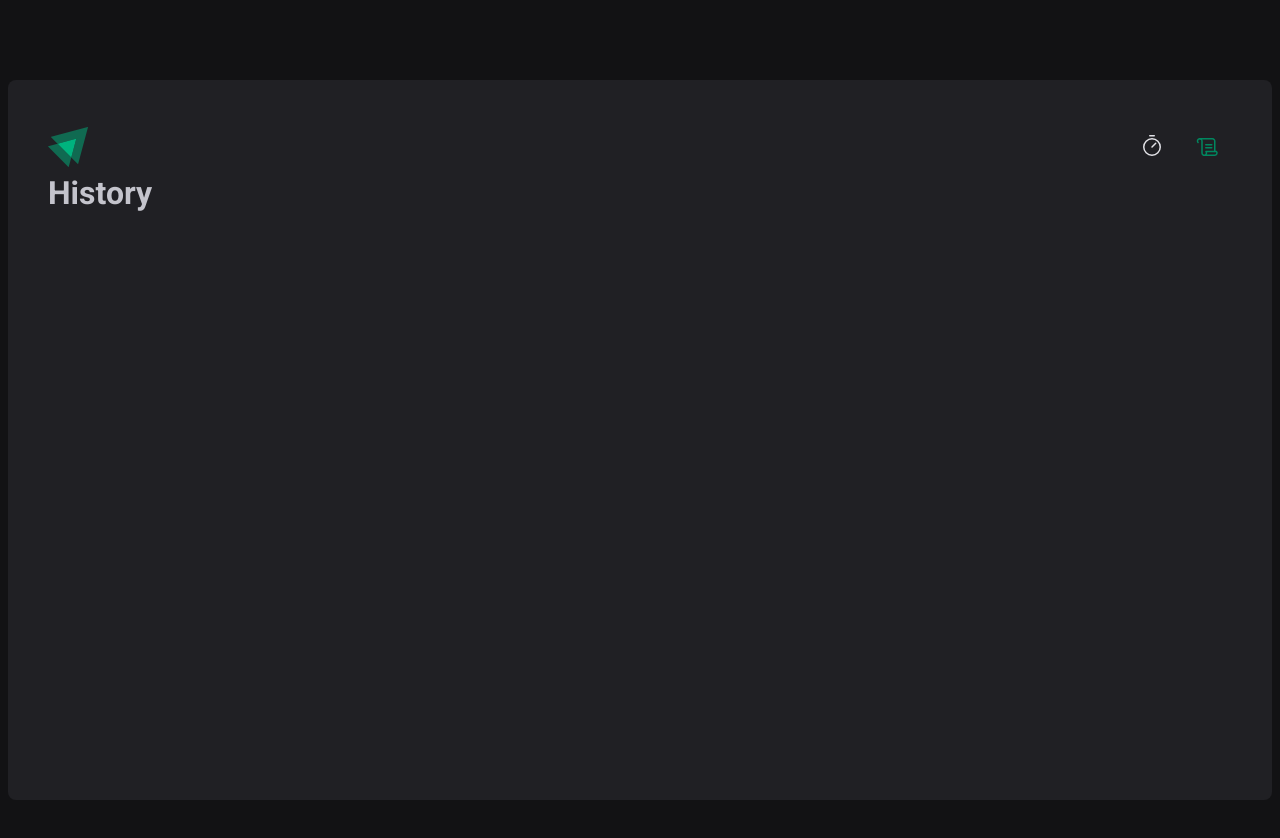
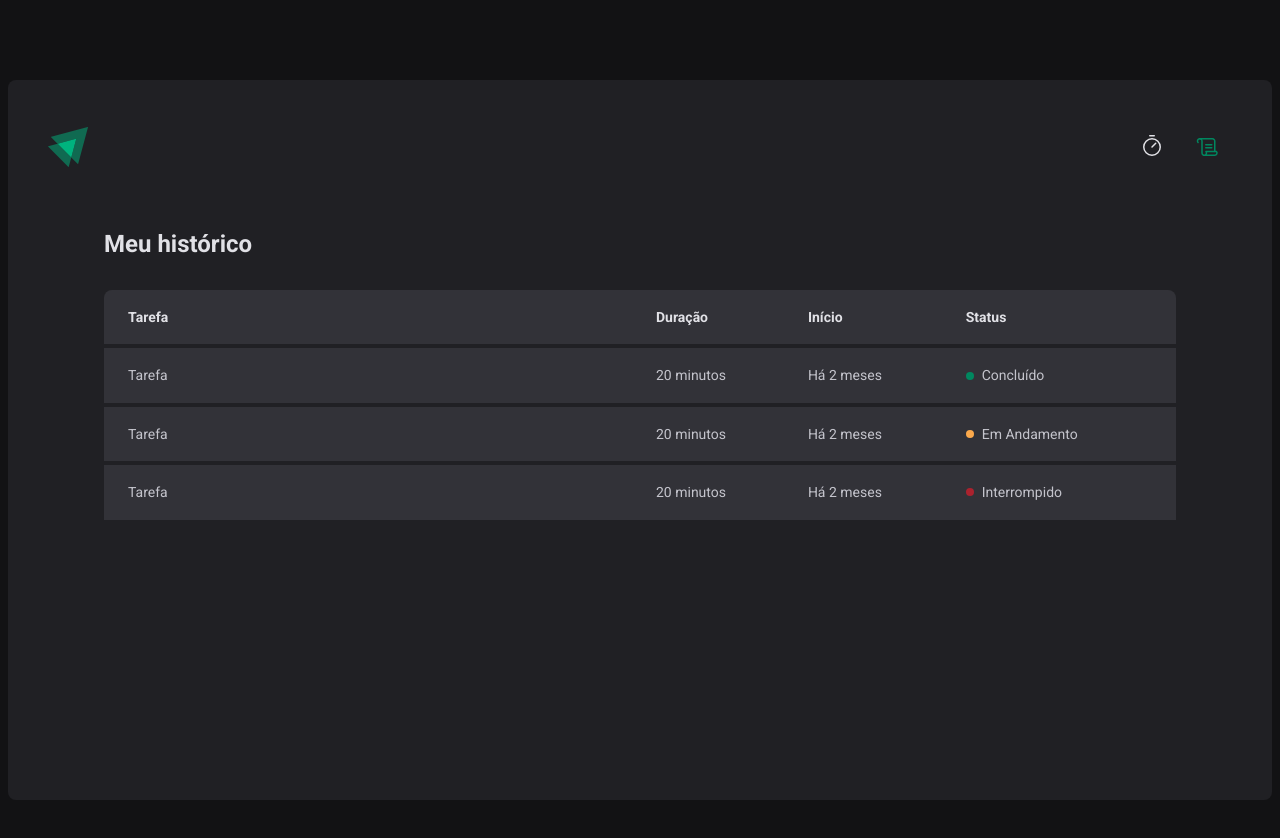
Before and after one commit to anderrf/ignite-timer, a React (Vite) app: page /history in a window 1280 px wide. Shown: the top 838 px of the page. Built offline with nearby package versions, Linux system fonts and the light colour scheme.

Commit message:
History component

```diff
--- a/src/Router.tsx
+++ b/src/Router.tsx
@@ -1,6 +1,6 @@
 import { Routes, Route } from 'react-router-dom'
 import { Home } from './pages/Home/Index'
-import { History } from './pages/History'
+import { History } from './pages/History/Index'
 import { DefaultLayout } from './layouts/DefaultLayout/Index'
 
 export function Router() {
--- a/src/pages/History.tsx
+++ /dev/null
@@ -1,3 +0,0 @@
-export function History() {
-  return <h1>History</h1>
-}
--- /dev/null
+++ b/src/pages/History/Index.tsx
@@ -0,0 +1,47 @@
+import { HistoryContainer, HistoryList, Status } from './styles'
+
+export function History() {
+  return (
+    <HistoryContainer>
+      <h1>Meu histórico</h1>
+      <HistoryList>
+        <table>
+          <thead>
+            <tr>
+              <th>Tarefa</th>
+              <th>Duração</th>
+              <th>Início</th>
+              <th>Status</th>
+            </tr>
+          </thead>
+          <tbody>
+            <tr>
+              <td>Tarefa</td>
+              <td>20 minutos</td>
+              <td>Há 2 meses</td>
+              <td>
+                <Status statusColor="green">Concluído</Status>
+              </td>
+            </tr>
+            <tr>
+              <td>Tarefa</td>
+              <td>20 minutos</td>
+              <td>Há 2 meses</td>
+              <td>
+                <Status statusColor="yellow">Em Andamento</Status>
+              </td>
+            </tr>
+            <tr>
+              <td>Tarefa</td>
+              <td>20 minutos</td>
+              <td>Há 2 meses</td>
+              <td>
+                <Status statusColor="red">Interrompido</Status>
+              </td>
+            </tr>
+          </tbody>
+        </table>
+      </HistoryList>
+    </HistoryContainer>
+  )
+}
--- /dev/null
+++ b/src/pages/History/styles.ts
@@ -0,0 +1,86 @@
+import styled from 'styled-components'
+
+export const HistoryContainer = styled.main`
+  flex: 1;
+  padding: 3.5rem;
+
+  display: flex;
+  flex-direction: column;
+
+  h1 {
+    font-size: 1.5rem;
+    color: ${(props) => props.theme['gray-100']};
+  }
+`
+
+export const HistoryList = styled.div`
+  flex: 1;
+  overflow: auto;
+  margin-top: 2rem;
+
+  table {
+    width: 100%;
+    border-collapse: collapse;
+    min-width: 600px;
+
+    th {
+      background-color: ${(props) => props.theme['gray-600']};
+      padding: 1rem;
+      text-align: left;
+      color: ${(props) => props.theme['gray-100']};
+      font-size: 0.875rem;
+      line-height: 1.6;
+
+      &:first-child {
+        border-top-left-radius: 8px;
+        padding-left: 1.5rem;
+      }
+
+      &:last-child {
+        border-top-right-radius: 8px;
+        padding-right: 1.5rem;
+      }
+    }
+
+    td {
+      background-color: ${(props) => props.theme['gray-600']};
+      border-top: 4px solid ${(props) => props.theme['gray-800']};
+      padding: 1rem;
+      font-size: 0.875rem;
+      line-height: 1.6;
+
+      &:first-child {
+        width: 50%;
+        padding-left: 1.5rem;
+      }
+
+      &:last-child {
+        padding-right: 1.5rem;
+      }
+    }
+  }
+`
+
+const STATUS_COLORS = {
+  yellow: 'yellow-500',
+  red: 'red-500',
+  green: 'green-500',
+} as const
+
+interface StatusProps {
+  statusColor: keyof typeof STATUS_COLORS
+}
+
+export const Status = styled.span<StatusProps>`
+  display: flex;
+  align-items: center;
+  gap: 0.5rem;
+
+  &::before {
+    content: '';
+    width: 0.5rem;
+    height: 0.5rem;
+    border-radius: 50%;
+    background: ${(props) => props.theme[STATUS_COLORS[props.statusColor]]};
+  }
+`
```
